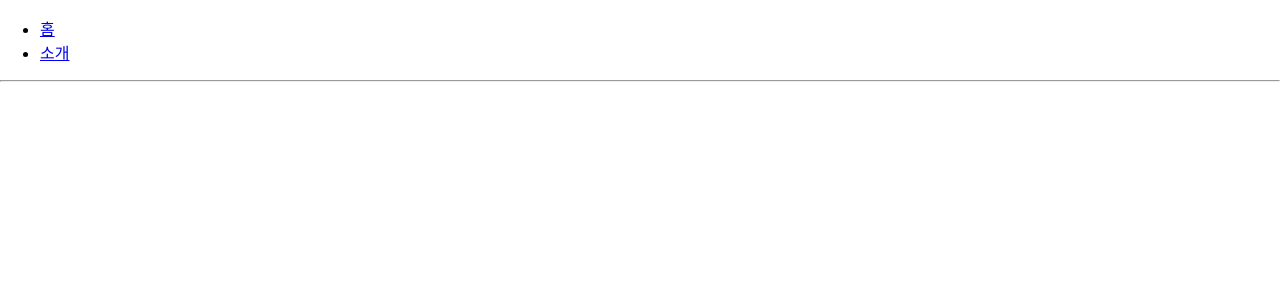
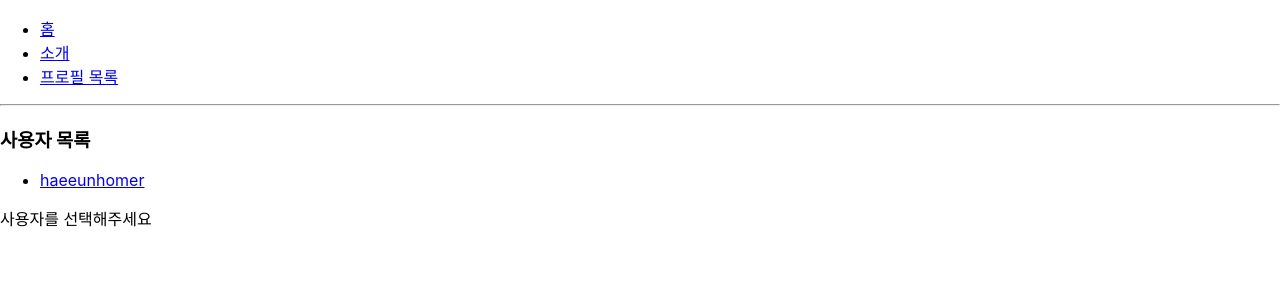
Before and after one commit to Haeeeun/react-tutorial, a React (Create React App) app: page /profiles in a window 1280 px wide. Shown: the top 300 px of the page. Built offline with nearby package versions, Linux system fonts and the light colour scheme.

Commit message:
use sub route

```diff
--- a/src/App.js
+++ b/src/App.js
@@ -2,7 +2,7 @@
 import { Route, Link } from 'react-router-dom'
 import Home from './Home'
 import About from './About'
-import Profile from './Profile'
+import Profiles from './Profiles'
 
 function App() {
   return (
@@ -14,11 +14,14 @@
         <li>
           <Link to="/about">소개</Link>
         </li>
+        <li>
+          <Link to="/profiles">프로필 목록</Link>
+        </li>
       </ul>
       <hr />
       <Route path="/" component={Home} exact />
       <Route path="/about" component={About} />
-      <Route path="/profiles/:username/:id" component={Profile} />
+      <Route path="/profiles" component={Profiles} />
     </div>
   )
 }
--- /dev/null
+++ b/src/Profiles.js
@@ -0,0 +1,22 @@
+import React from 'react';
+import Profile from './Profile'
+import { Link, Route } from 'react-router-dom';
+
+function Profiles() {
+  return (
+    <div>
+      <h3>사용자 목록</h3>
+      <ul>
+        <li>
+          <Link to="/profiles/haeeun">haeeun</Link>
+          <Link to="/profiles/homer">homer</Link>
+        </li>
+      </ul>
+
+      <Route path="/profiles" exact render={() => <div>사용자를 선택해주세요</div>} />
+      <Route path="/profiles/:username" component={Profile} />
+    </div>
+  );
+}
+
+export default Profiles;
```
